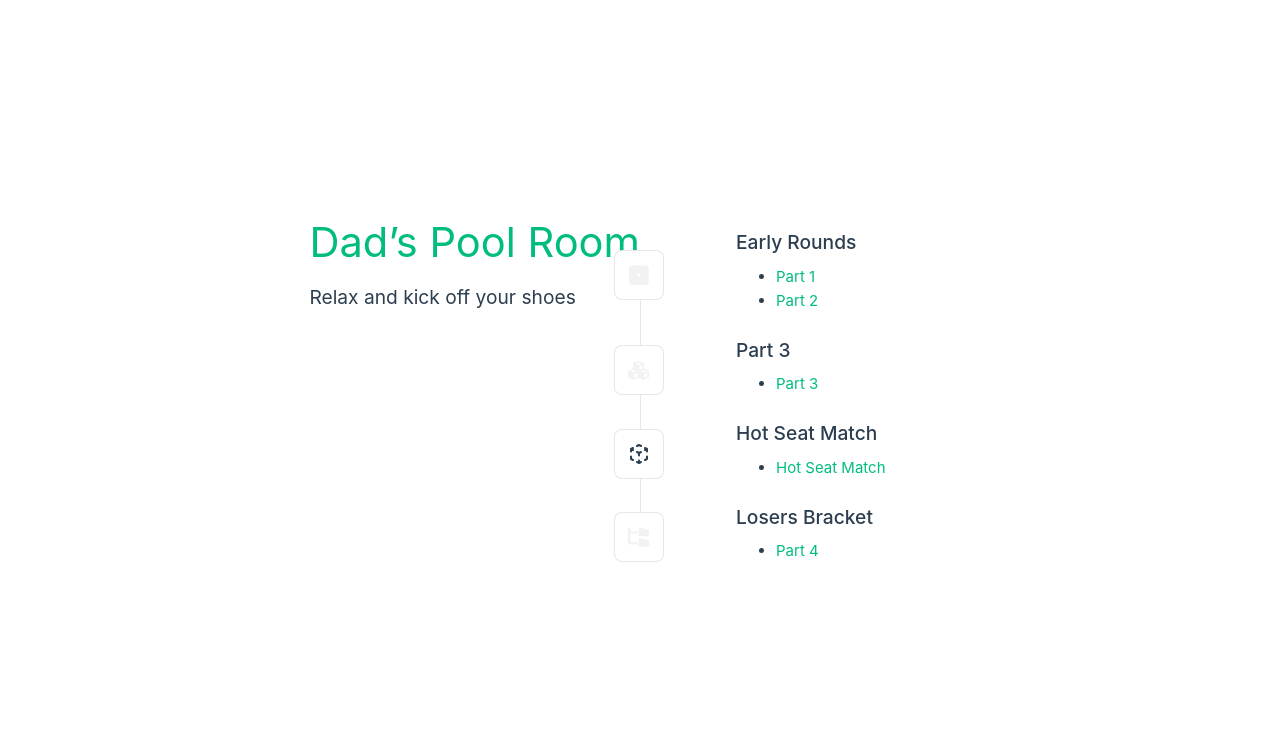
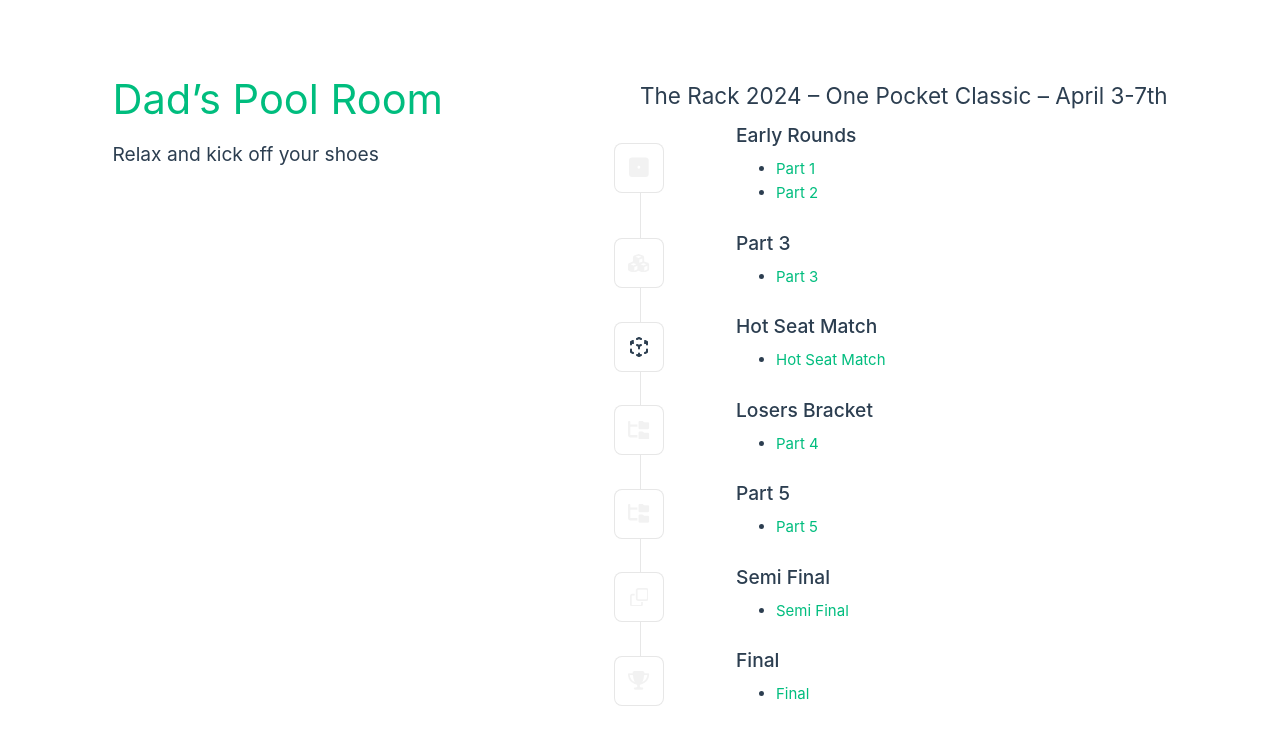
Before and after one commit to mekane84/dads-pool-room, a Vue app: page /2024therack in a window 1280 px wide. Shown: the top 744 px of the page. Built offline with nearby package versions, Linux system fonts and the light colour scheme.

Commit message:
add the rest of the rack 2024

```diff
--- a/src/router/index.js
+++ b/src/router/index.js
@@ -20,6 +20,9 @@ import DayFive from "@/views/2023usopen/DayFive.vue";
 import DaySix from "@/views/2023usopen/DaySix.vue";
 import Semis from "@/views/2023usopen/Semis.vue";
 import Finals from "@/views/2023usopen/Finals.vue";
+import TheRack2024Finals from "@/views/2024therack/TheRack2024Finals.vue";
+import TheRack2024SemiFinal from "@/views/2024therack/TheRack2024SemiFinal.vue";
+import TheRack2024PartFive from "@/views/2024therack/TheRack2024PartFive.vue";
 
 const routes = [
 
@@ -31,6 +34,9 @@ const routes = [
   {path: '/2024therack/part3', name: 'TheRack2024PartThree', component: TheRack2024PartThree},
   {path: '/2024therack/hotseat', name: 'TheRack2024HotseatMatch', component: TheRack2024HotseatMatch},
   {path: '/2024therack/part4', name: 'TheRack2024PartFour', component: TheRack2024PartFour},
+  {path: '/2024therack/part5', name: 'TheRack2024PartFive', component: TheRack2024PartFive},
+  {path: '/2024therack/semi-final', name: 'TheRack2024SemiFinal', component: TheRack2024SemiFinal},
+  {path: '/2024therack/final', name: 'TheRack2024Finals', component: TheRack2024Finals},
 
   {path: '/2023usopen', name: 'USOpen2023Index', component: USOpen2023Index},
   {path: '/2023usopen/preview', name: 'Day 1, Preview', component: Preview},
--- /dev/null
+++ b/src/views/2024therack/TheRack2024Finals.vue
@@ -0,0 +1,26 @@
+<script setup>
+
+</script>
+
+<template>
+  <main>
+    <div style="margin-bottom: 10px">
+      <router-link to="/2024therack">Back to The Rack 2024</router-link>
+    </div>
+
+    <div>
+      <h2>Finals</h2>
+      <ul>
+        <li>
+          <a href="https://poolactiontv.com/programs/tony-chohan-v-evan-lunda-finals-the-rack-2024-one-pocket-0081ab?category_id=199670" target="poolmatches">
+            Tony Chohan vs Evan Lunda
+          </a>
+        </li>
+      </ul>
+    </div>
+  </main>
+</template>
+
+<style scoped>
+
+</style>
--- a/src/views/2024therack/TheRack2024Index.vue
+++ b/src/views/2024therack/TheRack2024Index.vue
@@ -1,14 +1,16 @@
 <script setup>
 import WelcomeItem from '@/components/WelcomeItem.vue'
 import OneIcon from "@/components/icons/IconOne.vue";
-import IconTooling from "@/components/icons/IconTooling.vue";
 import IconEcosystem from "@/components/icons/IconEcosystem.vue";
 import IconFolderTree from "@/components/icons/IconFolderTree.vue";
 import CubesIcon from "@/components/icons/IconCubes.vue";
+import IconSemi from "@/components/icons/IconSemi.vue";
+import IconFinals from "@/components/icons/IconFinals.vue";
 </script>
 
 <template>
   <main>
+    <h2>The Rack 2024 &ndash; One Pocket Classic &ndash; April 3-7th</h2>
     <WelcomeItem>
       <template #icon>
         <OneIcon />
@@ -56,6 +58,39 @@ import CubesIcon from "@/components/icons/IconCubes.vue";
         </li>
       </ul>
     </WelcomeItem>
+    <WelcomeItem>
+      <template #icon>
+        <IconFolderTree />
+      </template>
+      <template #heading>Part 5</template>
+      <ul>
+        <li>
+          <router-link to="/2024therack/part5">Part 5</router-link>
+        </li>
+      </ul>
+    </WelcomeItem>
+    <WelcomeItem>
+      <template #icon>
+        <IconSemi />
+      </template>
+      <template #heading>Semi Final</template>
+      <ul>
+        <li>
+          <router-link to="/2024therack/semi-final">Semi Final</router-link>
+        </li>
+      </ul>
+    </WelcomeItem>
+    <WelcomeItem>
+      <template #icon>
+        <IconFinals />
+      </template>
+      <template #heading>Final</template>
+      <ul>
+        <li>
+          <router-link to="/2024therack/final">Final</router-link>
+        </li>
+      </ul>
+    </WelcomeItem>
   </main>
 </template>
 
--- /dev/null
+++ b/src/views/2024therack/TheRack2024PartFive.vue
@@ -0,0 +1,31 @@
+<script setup>
+
+</script>
+
+<template>
+  <main>
+    <div style="margin-bottom: 10px">
+      <router-link to="/2024therack">Back to The Rack 2024</router-link>
+    </div>
+
+    <div>
+      <h2>Day 3 - Part 5</h2>
+      <ul>
+        <li>
+          <a href="https://poolactiontv.com/programs/evan-lunda-v-sergio-rivas-the-rack-2024-one-ball-one-pocket-day-3-fd1e5c?category_id=199670" target="poolmatches">
+            Evan Lunda vs Sergio Rivas
+          </a>
+        </li>
+        <li>
+          <a href="https://poolactiontv.com/programs/tony-chohan-v-danny-smith-the-rack-2024-one-ball-one-pocket-day-3-71625-5628d7?category_id=199670" target="poolmatches">
+            Tony Chohan vs Danny Smith
+          </a>
+        </li>
+      </ul>
+    </div>
+  </main>
+</template>
+
+<style scoped>
+
+</style>
--- /dev/null
+++ b/src/views/2024therack/TheRack2024SemiFinal.vue
@@ -0,0 +1,26 @@
+<script setup>
+
+</script>
+
+<template>
+  <main>
+    <div style="margin-bottom: 10px">
+      <router-link to="/2024therack">Back to The Rack 2024</router-link>
+    </div>
+
+    <div>
+      <h2>Semi Finals</h2>
+      <ul>
+        <li>
+          <a href="https://poolactiontv.com/programs/tony-chohan-v-billy-thorpe-the-rack-2024-one-pocket-f82389?category_id=199670" target="poolmatches">
+            Tony Chohan vs Billy Thorpe
+          </a>
+        </li>
+      </ul>
+    </div>
+  </main>
+</template>
+
+<style scoped>
+
+</style>
```
